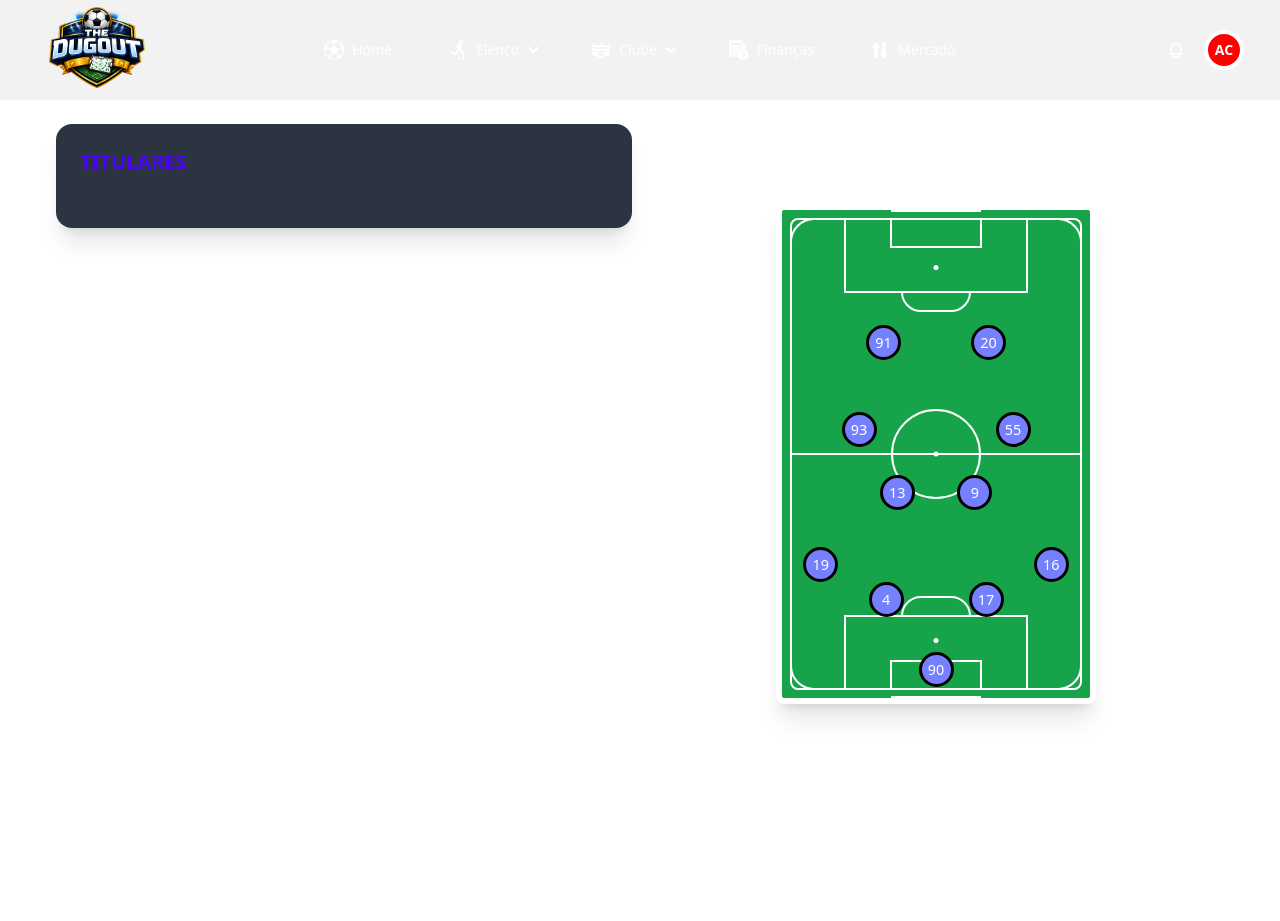
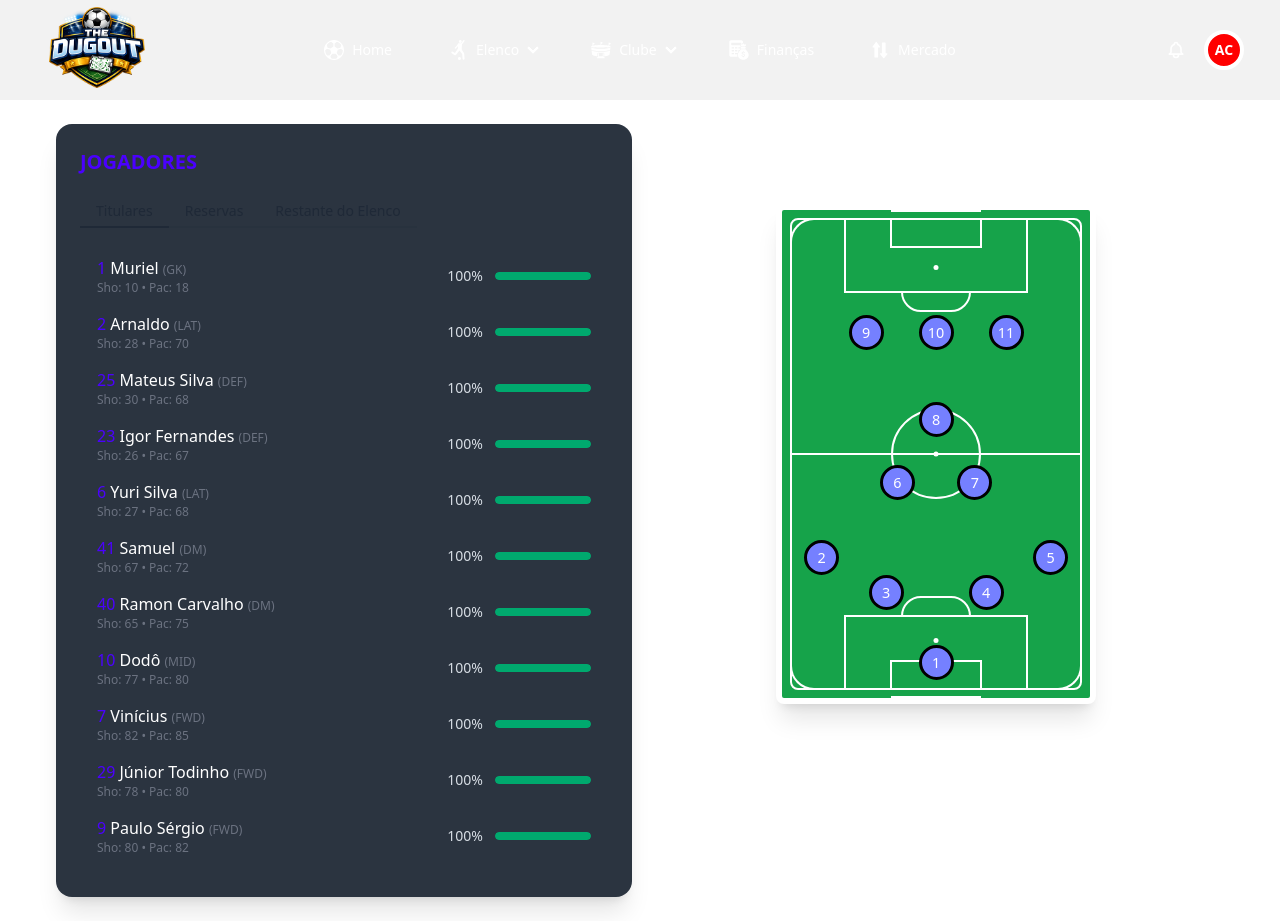
Before and after one commit to dehcanuto/football-manager-vue, a Vue app: page /elenco/formacao in a window 1280 px wide. Before the commit the page ends 800 px from the top, so only its background shows below. Built offline with nearby package versions, Linux system fonts and the light colour scheme.

Commit message:
feat: jogadores e escalacao

```diff
--- /dev/null
+++ b/src/components/atoms/Stamina.vue
@@ -0,0 +1,21 @@
+<script setup lang="ts">
+defineProps<{ value: number }>();
+
+function staminaColor(val: number) {
+  if (val > 66) return "progress-success";
+  if (val > 33) return "progress-warning";
+  return "progress-error";
+}
+</script>
+
+<template>
+  <div class="flex items-center gap-3">
+    <div class="w-10 text-right text-sm">{{ Math.round(value) }}%</div>
+    <progress
+      class="progress w-24"
+      :class="staminaColor(value)"
+      :value="value"
+      max="100"
+    ></progress>
+  </div>
+</template>
--- a/src/components/molecules/FootballPitchVertical.vue
+++ b/src/components/molecules/FootballPitchVertical.vue
@@ -1,89 +1,173 @@
-<script setup lang="ts"></script>
+<script setup lang="ts">
+import { Player } from "@/types";
+import { computed } from "vue";
+
+const props = defineProps<{ formation: Player[] }>();
+
+const lineup = computed(() => ({
+  forwards: props.formation.filter((p) => p.position === "FWD"),
+  midfielders: props.formation.filter((p) => p.position === "MID"),
+  volantes: props.formation.filter((p) => p.position === "DM"),
+  laterais: props.formation.filter((p) => p.position === "LAT"),
+  defenders: props.formation.filter((p) => p.position === "DEF"),
+  goalkeeper: props.formation.filter((p) => p.position === "GK"),
+}));
+
+const formationTatics = computed(() => {
+  // monta a sequência baseada nas linhas defensivas e ofensivas
+  const defenders = lineup.value.defenders.length;
+  const laterais = lineup.value.laterais.length;
+  const volantes = lineup.value.volantes.length;
+  const mids = lineup.value.midfielders.length;
+  const forwards = lineup.value.forwards.length;
+
+  // Aqui você pode ajustar a ordem que quer mostrar
+  // ex: [defesa total], [meio defensivo], [meio ofensivo], [ataque]
+  const formation = [
+    defenders + laterais, // linha de defesa completa
+    volantes, // volantes (meio defensivo)
+    mids, // meias (meio ofensivo)
+    forwards, // ataque
+  ].filter((n) => n > 0); // remove posições vazias (caso falte alguém)
+
+  // retorna no formato 4-2-3-1, por exemplo
+  return formation.join("-");
+});
+</script>
 
 <template>
+  <div>
+    <div class="text-center">
+      <span>Escalação</span>
+      <h4 class="text-4xl font-bold mb-4">{{ formationTatics }}</h4>
+    </div>
     <div
       class="relative w-[320px] h-[500px] bg-green-600 border-[6px] border-white mx-auto rounded-lg overflow-hidden shadow-xl"
     >
       <div id="escalacao">
-        <div style="height: 115px;"></div>
-        <div id="atacantes" style="margin: auto; width: 210px; height: 35px; margin-bottom: 52px; display: flex;">
-            <div class="player">
-                <div class="numero-camisa">91</div>
-            </div>
-            <div class="player">
-                <div class="numero-camisa">20</div>
+        <div style="height: 105px"></div>
+        <div id="atacantes">
+          <div
+            v-for="player in lineup.forwards"
+            :key="player.id"
+            class="player"
+          >
+            <div class="numero-camisa">{{ player.id }}</div>
           </div>
         </div>
-        <div id="meias" style="margin: auto; height: 35px; margin-bottom: 28px; display: flex;">
-            <div class="player">
-                <div class="numero-camisa">93</div>
-            </div>
-            <div class="player">
-                <div class="numero-camisa">55</div>
+        <div id="meias">
+          <div
+            v-for="player in lineup.midfielders"
+            :key="player.id"
+            class="player"
+          >
+            <div class="numero-camisa">{{ player.id }}</div>
           </div>
         </div>
-        <div id="volantes" style="margin: auto; width: 155px; height: 35px; margin-bottom: 37px; display: flex;">
-            <div class="player">
-                <div class="numero-camisa">13</div>
-            </div>
-            <div class="player">
-                <div class="numero-camisa">9</div>
+        <div id="volantes">
+          <div
+            v-for="player in lineup.volantes"
+            :key="player.id"
+            class="player"
+          >
+            <div class="numero-camisa">{{ player.id }}</div>
           </div>
         </div>
-        <div id="laterais" style="margin: auto; height: 35px; margin-bottom: 0px; display: flex;">
+        <div id="laterais">
+          <template v-for="(player, index) in lineup.laterais" :key="player.id">
+            <div v-if="index === 1" class="w-[150px] h-10 rounded"></div>
             <div class="player">
-                <div class="numero-camisa">19</div>
+              <div class="numero-camisa">{{ player.id }}</div>
             </div>
-            <div style="margin: auto; width: 110px;">
-
+          </template>
         </div>
-            <div class="player">
-                <div class="numero-camisa">16</div>
+        <div id="zagueiros">
+          <div
+            v-for="player in lineup.defenders"
+            :key="player.id"
+            class="player"
+          >
+            <div class="numero-camisa">{{ player.id }}</div>
           </div>
         </div>
-        <div id="zagueiros" style="margin: auto; width: 200px; height: 35px; margin-bottom: 35px; display: flex;">
-            <div class="player">
-                <div class="numero-camisa">4</div>
-            </div>
-            <div class="player">
-                <div class="numero-camisa">17</div>
-            </div>
-        </div>
-        <div id="goleiro" style="margin: auto; display: flex;">
-            <div class="player">
-                <div class="numero-camisa">90</div>
+        <div id="goleiro" style="margin: auto; display: flex">
+          <div
+            v-for="player in lineup.goalkeeper"
+            :key="player.id"
+            class="player"
+          >
+            <div class="numero-camisa">{{ player.id }}</div>
           </div>
         </div>
       </div>
       <div id="stadium_layout">
         <div class="absolute inset-2 border-2 border-white rounded-lg" />
-        <div class="absolute left-2 right-2 top-1/2 -translate-y-1/2 h-[2px] bg-white" />
+        <div
+          class="absolute left-2 right-2 top-1/2 -translate-y-1/2 h-[2px] bg-white"
+        />
 
-        <div class="absolute left-1/2 top-1/2 -translate-x-1/2 -translate-y-1/2 w-[90px] h-[90px] border-2 border-white rounded-full" />
-        <div class="absolute left-1/2 top-1/2 -translate-x-1/2 -translate-y-1/2 w-[5px] h-[5px] bg-white rounded-full" />
+        <div
+          class="absolute left-1/2 top-1/2 -translate-x-1/2 -translate-y-1/2 w-[90px] h-[90px] border-2 border-white rounded-full"
+        />
+        <div
+          class="absolute left-1/2 top-1/2 -translate-x-1/2 -translate-y-1/2 w-[5px] h-[5px] bg-white rounded-full"
+        />
 
-        <div class="absolute top-2 left-[20%] w-[60%] h-[75px] border-2 border-white" />
-        <div class="absolute top-2 left-[35%] w-[30%] h-[30px] border-2 border-white" />
-        <div class="absolute top-[55px] left-1/2 -translate-x-1/2 w-[5px] h-[5px] bg-white rounded-full" />
+        <div
+          class="absolute top-2 left-[20%] w-[60%] h-[75px] border-2 border-white"
+        />
+        <div
+          class="absolute top-2 left-[35%] w-[30%] h-[30px] border-2 border-white"
+        />
+        <div
+          class="absolute top-[55px] left-1/2 -translate-x-1/2 w-[5px] h-[5px] bg-white rounded-full"
+        />
 
-        <div class="absolute top-[82px] left-1/2 -translate-x-1/2 w-[70px] h-[40px] overflow-hidden rotate-180">
-            <div class="absolute left-0 bottom-0 w-full h-full border-2 border-white rounded-full translate-y-1/2" />
+        <div
+          class="absolute top-[82px] left-1/2 -translate-x-1/2 w-[70px] h-[40px] overflow-hidden rotate-180"
+        >
+          <div
+            class="absolute left-0 bottom-0 w-full h-full border-2 border-white rounded-full translate-y-1/2"
+          />
         </div>
 
-        <div class="absolute bottom-2 left-[20%] w-[60%] h-[75px] border-2 border-white" />
-        <div class="absolute bottom-2 left-[35%] w-[30%] h-[30px] border-2 border-white" />
-        <div class="absolute bottom-[55px] left-1/2 -translate-x-1/2 w-[5px] h-[5px] bg-white rounded-full" />
+        <div
+          class="absolute bottom-2 left-[20%] w-[60%] h-[75px] border-2 border-white"
+        />
+        <div
+          class="absolute bottom-2 left-[35%] w-[30%] h-[30px] border-2 border-white"
+        />
+        <div
+          class="absolute bottom-[55px] left-1/2 -translate-x-1/2 w-[5px] h-[5px] bg-white rounded-full"
+        />
 
-        <div class="absolute bottom-[82px] left-1/2 -translate-x-1/2 w-[70px] h-[40px] overflow-hidden">
-            <div class="absolute left-0 bottom-0 w-full h-full border-2 border-white rounded-full translate-y-1/2" />
+        <div
+          class="absolute bottom-[82px] left-1/2 -translate-x-1/2 w-[70px] h-[40px] overflow-hidden"
+        >
+          <div
+            class="absolute left-0 bottom-0 w-full h-full border-2 border-white rounded-full translate-y-1/2"
+          />
         </div>
 
-        <div class="absolute left-2 top-2 w-6 h-6 border-t-2 border-l-2 border-white rounded-tl-full" />
-        <div class="absolute right-2 top-2 w-6 h-6 border-t-2 border-r-2 border-white rounded-tr-full" />
-        <div class="absolute left-2 bottom-2 w-6 h-6 border-b-2 border-l-2 border-white rounded-bl-full" />
-        <div class="absolute right-2 bottom-2 w-6 h-6 border-b-2 border-r-2 border-white rounded-br-full" />
-        <div class="absolute top-0 left-1/2 -translate-x-1/2 w-[90px] h-3 border-t-2 border-white" />
-        <div class="absolute bottom-0 left-1/2 -translate-x-1/2 w-[90px] h-3 border-b-2 border-white" />
+        <div
+          class="absolute left-2 top-2 w-6 h-6 border-t-2 border-l-2 border-white rounded-tl-full"
+        />
+        <div
+          class="absolute right-2 top-2 w-6 h-6 border-t-2 border-r-2 border-white rounded-tr-full"
+        />
+        <div
+          class="absolute left-2 bottom-2 w-6 h-6 border-b-2 border-l-2 border-white rounded-bl-full"
+        />
+        <div
+          class="absolute right-2 bottom-2 w-6 h-6 border-b-2 border-r-2 border-white rounded-br-full"
+        />
+        <div
+          class="absolute top-0 left-1/2 -translate-x-1/2 w-[90px] h-3 border-t-2 border-white"
+        />
+        <div
+          class="absolute bottom-0 left-1/2 -translate-x-1/2 w-[90px] h-3 border-b-2 border-white"
+        />
+      </div>
     </div>
   </div>
 </template>
@@ -97,6 +181,44 @@
   margin-left: auto;
   margin-right: auto;
   margin-bottom: 20px;
+
+  #zagueiros {
+    margin: auto;
+    width: 200px;
+    height: 35px;
+    margin-bottom: 35px;
+    display: flex;
+  }
+
+  #laterais {
+    margin: auto;
+    height: 35px;
+    margin-bottom: 0px;
+    display: flex;
+  }
+
+  #volantes {
+    margin: auto;
+    width: 155px;
+    height: 35px;
+    margin-bottom: 40px;
+    display: flex;
+  }
+
+  #meias {
+    margin: auto;
+    height: 35px;
+    margin-bottom: 28px;
+    display: flex;
+  }
+
+  #atacantes {
+    margin: auto;
+    width: 210px;
+    height: 35px;
+    margin-bottom: 52px;
+    display: flex;
+  }
 
   .player {
     margin: auto;
--- a/src/data/nautico.team.ts
+++ b/src/data/nautico.team.ts
@@ -8,6 +8,7 @@ export const Nautico: Team = {
     // Titulares
     {
       id: 1,
+      shirtNumber: 1,
       name: "Muriel",
       position: "GK",
       stamina: 100,
@@ -25,8 +26,9 @@ export const Nautico: Team = {
     },
     {
       id: 2,
+      shirtNumber: 2,
       name: "Arnaldo",
-      position: "DEF",
+      position: "LAT",
       stamina: 100,
       starting: true,
       attributes: {
@@ -42,6 +44,7 @@ export const Nautico: Team = {
     },
     {
       id: 3,
+      shirtNumber: 25,
       name: "Mateus Silva",
       position: "DEF",
       stamina: 100,
@@ -59,6 +62,7 @@ export const Nautico: Team = {
     },
     {
       id: 4,
+      shirtNumber: 23,
       name: "Igor Fernandes",
       position: "DEF",
       stamina: 100,
@@ -76,8 +80,9 @@ export const Nautico: Team = {
     },
     {
       id: 5,
+      shirtNumber: 6,
       name: "Yuri Silva",
-      position: "DEF",
+      position: "LAT",
       stamina: 100,
       starting: true,
       attributes: {
@@ -93,8 +98,9 @@ export const Nautico: Team = {
     },
     {
       id: 6,
+      shirtNumber: 41,
       name: "Samuel",
-      position: "MID",
+      position: "DM",
       stamina: 100,
       starting: true,
       attributes: {
@@ -110,8 +116,9 @@ export const Nautico: Team = {
     },
     {
       id: 7,
-      name: "Wenderson",
-      position: "MID",
+      shirtNumber: 40,
+      name: "Ramon Carvalho",
+      position: "DM",
       stamina: 100,
       starting: true,
       attributes: {
@@ -127,6 +134,7 @@ export const Nautico: Team = {
     },
     {
       id: 8,
+      shirtNumber: 10,
       name: "Dodô",
       position: "MID",
       stamina: 100,
@@ -144,6 +152,7 @@ export const Nautico: Team = {
     },
     {
       id: 9,
+      shirtNumber: 7,
       name: "Vinícius",
       position: "FWD",
       stamina: 100,
@@ -161,6 +170,7 @@ export const Nautico: Team = {
     },
     {
       id: 10,
+      shirtNumber: 29,
       name: "Júnior Todinho",
       position: "FWD",
       stamina: 100,
@@ -178,6 +188,7 @@ export const Nautico: Team = {
     },
     {
       id: 11,
+      shirtNumber: 9,
       name: "Paulo Sérgio",
       position: "FWD",
       stamina: 100,
@@ -196,6 +207,25 @@ export const Nautico: Team = {
     // Reservas
     {
       id: 12,
+      shirtNumber: 55,
+      name: "Gaston Curuceaca",
+      position: "GK",
+      stamina: 100,
+      starting: false,
+      attributes: {
+        pace: 18,
+        shooting: 10,
+        passing: 40,
+        dribbling: 12,
+        defense: 45,
+        physical: 80,
+        height: 190,
+        heading: 0,
+      },
+    },
+    {
+      id: 12,
+      shirtNumber: 13,
       name: "Gabriel Índio",
       position: "DEF",
       stamina: 100,
@@ -213,6 +243,7 @@ export const Nautico: Team = {
     },
     {
       id: 13,
+      shirtNumber: 43,
       name: "Wanderson",
       position: "MID",
       stamina: 100,
@@ -230,6 +261,7 @@ export const Nautico: Team = {
     },
     {
       id: 14,
+      shirtNumber: 5,
       name: "Auremir",
       position: "MID",
       stamina: 100,
@@ -247,6 +279,7 @@ export const Nautico: Team = {
     },
     {
       id: 15,
+      shirtNumber: 27,
       name: "Luiz Felipe",
       position: "DEF",
       stamina: 100,
@@ -264,6 +297,7 @@ export const Nautico: Team = {
     },
     {
       id: 16,
+      shirtNumber: 98,
       name: "Felipe Saraiva",
       position: "FWD",
       stamina: 100,
@@ -281,6 +315,7 @@ export const Nautico: Team = {
     },
     {
       id: 17,
+      shirtNumber: 0,
       name: "Pedro Ricardo",
       position: "MID",
       stamina: 100,
@@ -298,6 +333,7 @@ export const Nautico: Team = {
     },
     {
       id: 18,
+      shirtNumber: 0,
       name: "Guilherme Ramos",
       position: "DEF",
       stamina: 100,
@@ -315,6 +351,7 @@ export const Nautico: Team = {
     },
     {
       id: 19,
+      shirtNumber: 0,
       name: "Kayon",
       position: "FWD",
       stamina: 100,
@@ -332,6 +369,7 @@ export const Nautico: Team = {
     },
     {
       id: 20,
+      shirtNumber: 31,
       name: "Rosa",
       position: "MID",
       stamina: 100,
@@ -349,6 +387,7 @@ export const Nautico: Team = {
     },
     {
       id: 21,
+      shirtNumber: 34,
       name: "Samuel Otusanya",
       position: "FWD",
       stamina: 100,
--- a/src/views/TeamSquad/TeamFormationView.vue
+++ b/src/views/TeamSquad/TeamFormationView.vue
@@ -1,20 +1,151 @@
 <script setup lang="ts">
+import { computed, ComputedRef } from "vue";
 import BaseCard from "@components/molecules/BaseCard.vue";
 import FootballPitchVertical from "@components/molecules/FootballPitchVertical.vue";
+import Stamina from "@components/atoms/Stamina.vue";
+
+import { Nautico } from "@/data/teams";
+import { Player } from "@/types";
+
+const starters: ComputedRef<Player[]> = computed(() =>
+  Nautico.players.filter((p) => p.starting),
+);
+const reserves = computed(() => Nautico.players.filter((p) => !p.starting));
 </script>
 
 <template>
   <div class="flex flex-col p-6 gap-4">
     <div class="grid grid-cols-1 sm:grid-cols-2 gap-4">
       <BaseCard>
-        <template #title>Titulares</template>
+        <template #title>Jogadores</template>
         <template #content>
+          <div role="tablist" class="tabs tabs-bordered">
+            <input
+              type="radio"
+              name="formation"
+              role="tab"
+              class="tab"
+              aria-label="Titulares"
+              checked
+            />
+            <div role="tabpanel" class="tab-content pt-5">
+              <ul>
+                <li
+                  v-for="p in starters"
+                  :key="p.id"
+                  class="flex items-center justify-between p-2 px-4 hover:bg-base-100 rounded-lg"
+                >
+                  <div class="flex items-center gap-3">
+                    <div class="w-60">
+                      <div
+                        class="font-medium text-white"
+                        :class="{ 'opacity-60': !p.starting }"
+                      >
+                        <span class="text-primary">
+                          {{ p.shirtNumber }}
+                        </span>
+                        {{ p.name }}
+                        <span class="text-xs text-gray-500">
+                          ({{ p.position }})
+                        </span>
 
+                        <!-- Gols -->
+                        <span v-if="p.goals" class="ml-2 text-xs">
+                          {{ "⚽".repeat(p.goals) }}
+                        </span>
+
+                        <!-- Cartões -->
+                        <span
+                          v-if="p.yellowCards && p.yellowCards >= 2"
+                          class="ml-2 text-xs"
+                          >🟥</span
+                        >
+                        <span
+                          v-else-if="p.yellowCards === 1"
+                          class="ml-2 text-xs"
+                          >🟨</span
+                        >
+                      </div>
+
+                      <div class="text-xs text-gray-500">
+                        Sho: {{ p.attributes.shooting }} • Pac:
+                        {{ p.attributes.pace }}
+                      </div>
+                    </div>
+                  </div>
+                  <div>
+                    <Stamina :value="p.stamina" />
+                  </div>
+                </li>
+              </ul>
+            </div>
+            <input
+              type="radio"
+              name="formation"
+              role="tab"
+              class="tab"
+              aria-label="Reservas"
+            />
+            <div role="tabpanel" class="tab-content pt-5">
+              <ul>
+                <li
+                  v-for="p in reserves"
+                  :key="p.id"
+                  class="flex items-center justify-between p-2 px-4 hover:bg-base-100 rounded-lg"
+                >
+                  <div class="flex items-center gap-3">
+                    <div class="w-60">
+                      <div class="font-medium text-white">
+                        <span class="text-primary">
+                          {{ p.shirtNumber }}
+                        </span>
+                        {{ p.name }}
+                        <span class="text-xs text-gray-500">
+                          ({{ p.position }})
+                        </span>
+
+                        <!-- Gols -->
+                        <span v-if="p.goals" class="ml-2 text-xs">
+                          {{ "⚽".repeat(p.goals) }}
+                        </span>
+
+                        <!-- Cartões -->
+                        <span
+                          v-if="p.yellowCards && p.yellowCards >= 2"
+                          class="ml-2 text-xs"
+                          >🟥</span
+                        >
+                        <span
+                          v-else-if="p.yellowCards === 1"
+                          class="ml-2 text-xs"
+                          >🟨</span
+                        >
+                      </div>
+
+                      <div class="text-xs text-gray-500">
+                        Sho: {{ p.attributes.shooting }} • Pac:
+                        {{ p.attributes.pace }}
+                      </div>
+                    </div>
+                  </div>
+                  <Stamina :value="p.stamina" />
+                </li>
+              </ul>
+            </div>
+            <input
+              type="radio"
+              name="formation"
+              role="tab"
+              class="tab"
+              aria-label="Restante do Elenco"
+            />
+            <div role="tabpanel" class="tab-content p-10">
+              Sem dados
+            </div>
+          </div>
         </template>
       </BaseCard>
-      <div class="mt-20">
-        <FootballPitchVertical />
-      </div>
+      <FootballPitchVertical :formation="starters" />
     </div>
   </div>
 </template>
```
Also changed, not shown: src/components/TeamPanel.vue (+8 -22 lines), src/data/sport.team.ts (+15 -0 lines), src/types.ts (+8 -1 lines). Lines whose indentation alone changed are shown as unchanged.
